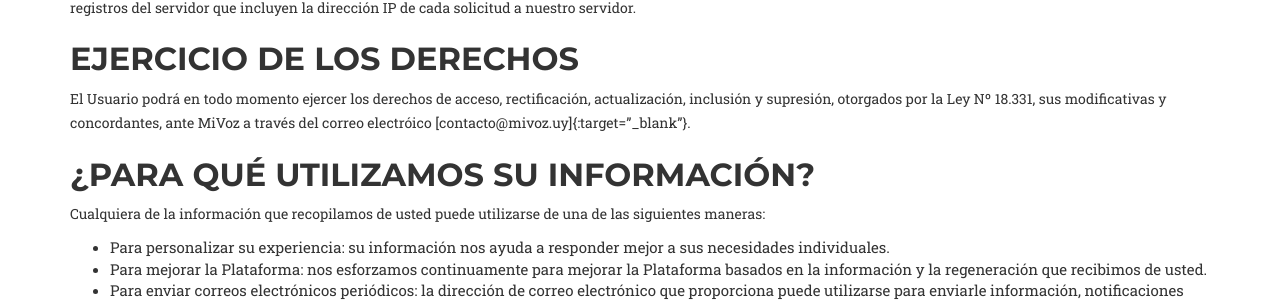
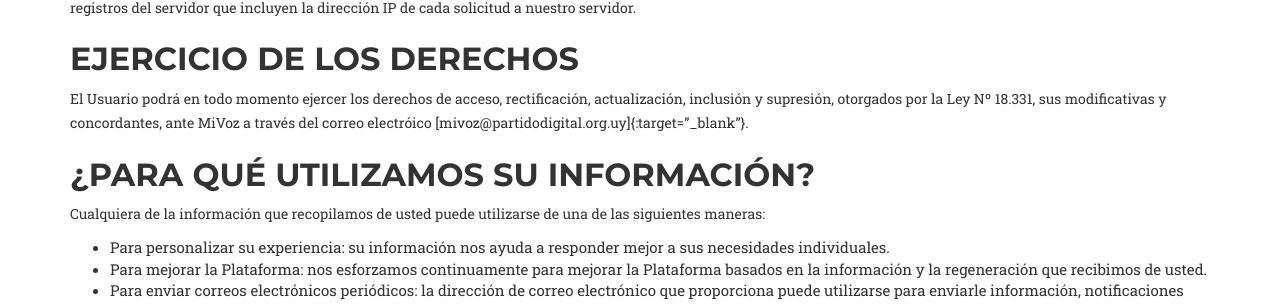
Before and after one commit to PartidoDigital/MiVoz-Web, a Jekyll site: the page built from _documentos/politica-de-privacidad.md, in a window 1280 px wide. Shown: the part 469-773 px from the top of the page. Built offline with Jekyll 4.4.1, drawn with Linux system fonts in a browser that asks for light colours; nearby versions of some CDN libraries; some web fonts are replaced.

Commit message:
Actualizando mail de contacto de MiVoz

```diff
--- a/_documentos/politica-de-privacidad.md
+++ b/_documentos/politica-de-privacidad.md
@@ -13,7 +13,7 @@ Al registrarse en la Plataforma, se le solicita que ingrese su nombre y direcci
 Tanto cuando se registran como cuando se publica contenido en la Plataforma, registramos la dirección IP de la que se originó el mensaje. También podemos conservar los registros del servidor que incluyen la dirección IP de cada solicitud a nuestro servidor.
 
 ## Ejercicio de los derechos
-El Usuario podrá en todo momento ejercer los derechos de acceso, rectificación, actualización, inclusión y supresión, otorgados por la Ley Nº 18.331, sus modificativas y concordantes, ante MiVoz a través del correo electróico [contacto@mivoz.uy]{:target="_blank"}.
+El Usuario podrá en todo momento ejercer los derechos de acceso, rectificación, actualización, inclusión y supresión, otorgados por la Ley Nº 18.331, sus modificativas y concordantes, ante MiVoz a través del correo electróico [mivoz@partidodigital.org.uy]{:target="_blank"}.
 
 ## ¿Para qué utilizamos su información?
 Cualquiera de la información que recopilamos de usted puede utilizarse de una de las siguientes maneras:
--- a/_includes/contacto.html
+++ b/_includes/contacto.html
@@ -9,7 +9,7 @@
         <div class="row">
             <div class="col-lg-12 text-center">
                 <script type="text/javascript">
-                    emailE=('contacto@' + 'mivoz.uy')
+                    emailE=('mivoz@' + 'partidodigital.org.uy')
                     document.write(
                         '<a style="font-size: 3rem;" href="mailto:' + emailE + '">'
                         + emailE + '</a>'
```
Also changed, not shown: _documentos/terminos-y-condiciones.md (+2 -2 lines), error.md (+1 -1 lines), exito.md (+1 -1 lines), impacto.md (+1 -1 lines).
